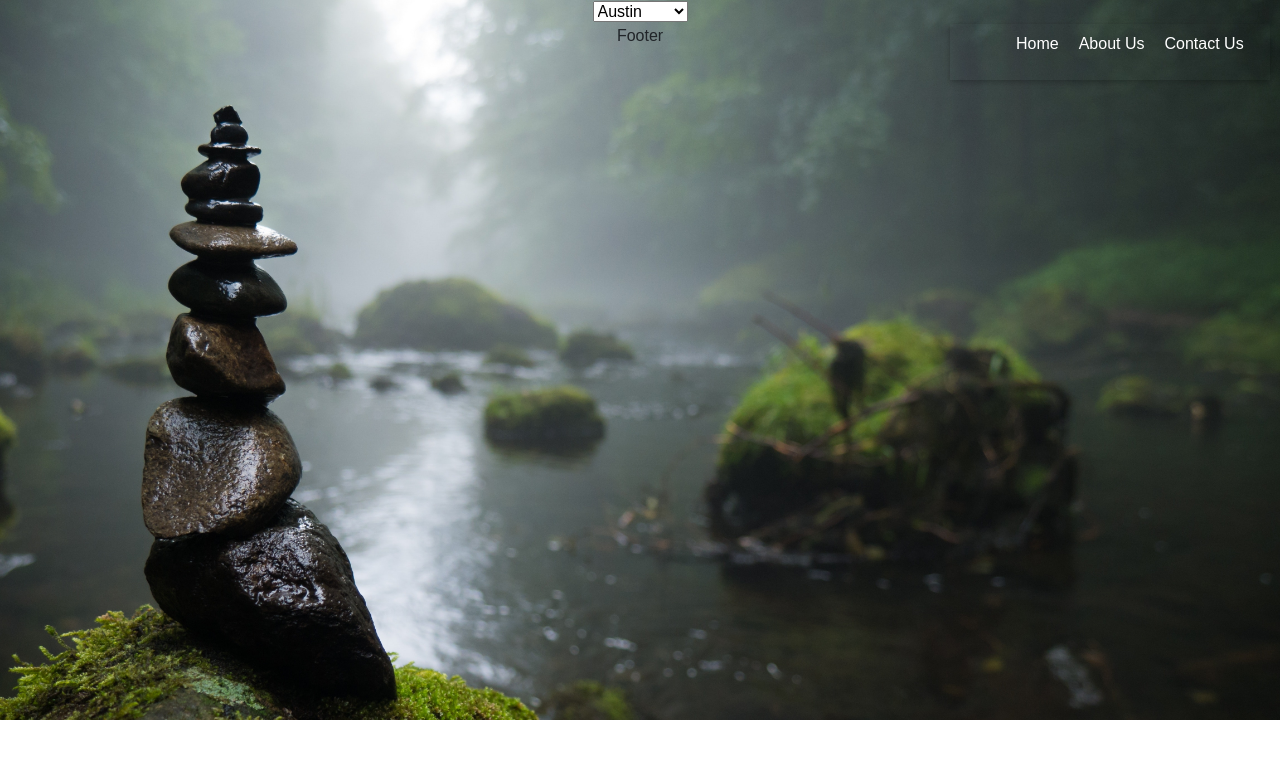
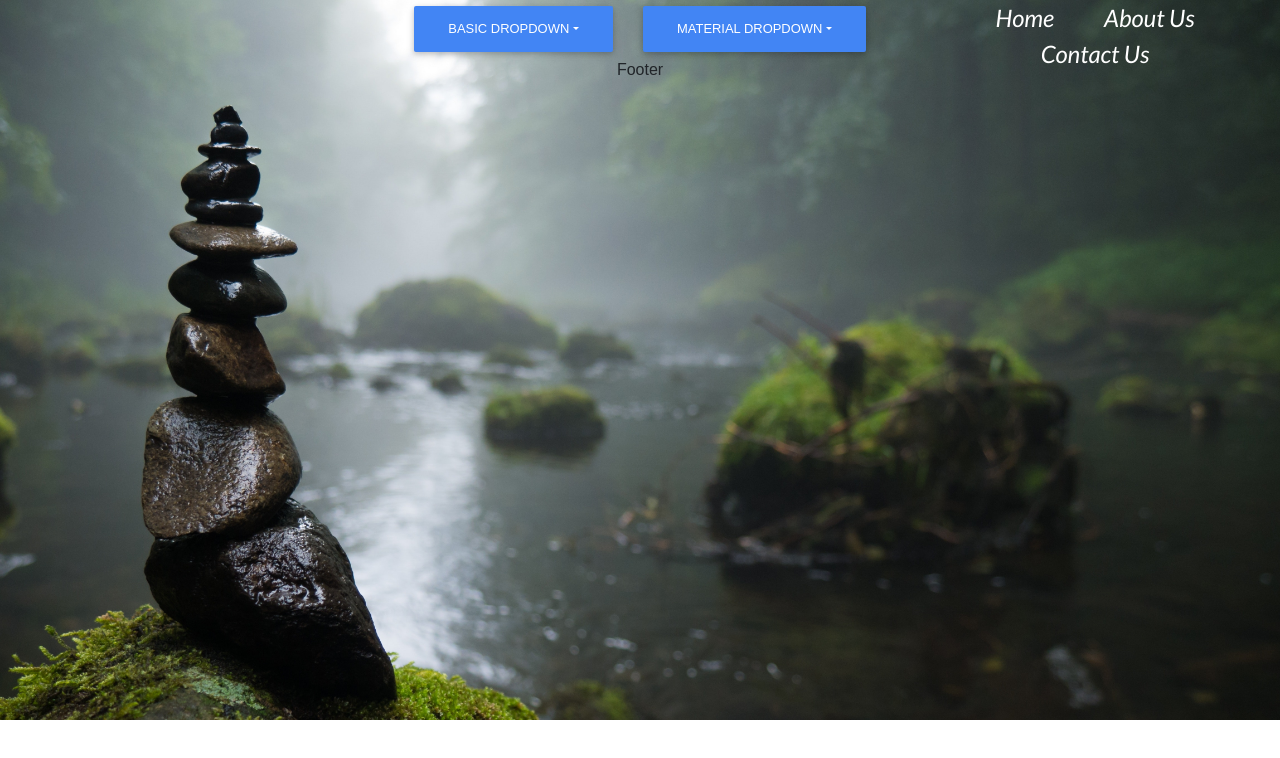
Before and after one commit to priyaamithun/weatherapp, a React (Create React App) app: page / in a window 1280 px wide. Shown: the top 758 px of the page. Built offline with nearby package versions, Linux system fonts and the light colour scheme.

Commit message:
update header

```diff
--- a/public/index.html
+++ b/public/index.html
@@ -10,6 +10,7 @@
     -->
     <link rel="manifest" href="%PUBLIC_URL%/manifest.json">
     <link rel="shortcut icon" href="%PUBLIC_URL%/favicon.ico">
+    <link href="https://fonts.googleapis.com/css?family=Lato:400,400i,700" rel="stylesheet">
     <!--
       Notice the use of %PUBLIC_URL% in the tags above.
       It will be replaced with the URL of the `public` folder during the build.
--- a/src/Weather/WeatherBody/WeatherBody.tsx
+++ b/src/Weather/WeatherBody/WeatherBody.tsx
@@ -13,14 +13,53 @@ export class WeatherBody extends React.Component<Props, {}> {
 
     public render() {
         let search = (
-                    <div>
-                        <select onChange={(e) => this.store.onWeatherselected(e)}>
-                            <option value="austin, us">Austin</option>
-                            <option value="london, uk">London</option>
-                            <option value="singapore, sg">Singapore</option>
-                        </select>
-                    </div>
-                    );
+                    // <div>
+                    //     <select onChange={(e) => this.store.onWeatherselected(e)}>
+                    //         <option value="austin, us">Austin</option>
+                    //         <option value="london, uk">London</option>
+                    //         <option value="singapore, sg">Singapore</option>
+                    //     </select>
+                    // </div>
+
+        <div
+         className="btn-group"
+        >
+        <button
+         className="btn btn-primary dropdown-toggle mr-4"
+         type="button"
+         data-toggle="dropdown"
+         aria-haspopup="true"
+         aria-expanded="false"
+        >Basic dropdown
+        </button>
+
+         <div className="dropdown-menu">
+         <a className="dropdown-item" href="#">Action</a>
+         <a className="dropdown-item" href="#">Another action</a>
+         <a className="dropdown-item" href="#">Something else here</a>
+         <div className="dropdown-divider" />
+  <a className="dropdown-item" href="#">Separated link</a>
+</div>
+
+<div className="dropdown">
+  <button
+   className="btn btn-primary dropdown-toggle"
+   type="button"
+   id="dropdownMenu1"
+   data-toggle="dropdown"
+   aria-haspopup="true"
+   aria-expanded="false"
+  >Material dropdown
+  </button>
+  <div className="dropdown-menu dropdown-primary">
+    <a className="dropdown-item" href="#">Action</a>
+    <a className="dropdown-item" href="#">Another action</a>
+    <a className="dropdown-item" href="#">Something else here</a>
+    <a className="dropdown-item" href="#">Something else here</a>
+   </div>
+   </div>
+        </div>
+);
         return (
         <div>
             {search}
--- a/src/Weather/WeatherBody/WeatherCard/WeatherCard.css
+++ b/src/Weather/WeatherBody/WeatherCard/WeatherCard.css
@@ -37,6 +37,8 @@ body{
 .button{
     background-color: #a58781;
     color:white;
+    left:280px;
+    position: absolute;
 }
 .button:hover{
     color:white;
--- a/src/Weather/WeatherBody/WeatherCard/WeatherCard.tsx
+++ b/src/Weather/WeatherBody/WeatherCard/WeatherCard.tsx
@@ -16,8 +16,9 @@ export class WeatherCard extends React.Component<Props, {}> {
     return (
       <div className="Card clearfix">
         <Col>
-          <button onClick={() => this.props.onClose(this.props.model.id)} className="button">X</button>
           <Card style={{width: '22rem'}} >
+          <button onClick={() => this.props.onClose(this.props.model.id)} className=" btn btn-sm button">X</button>
+
             <CardBody className="CardBody">
               <CardTitle>Weather Report</CardTitle>
               <CardText className="CardText">
--- a/src/Weather/WeatherHeader/WeatherHeader.css
+++ b/src/Weather/WeatherHeader/WeatherHeader.css
@@ -1,17 +1,80 @@
-.navbar{
+.nav{
     display: inline-block;
-    left:950px;
+    left:910px;
     position: absolute;
+font-family:'Lato', sans-serif;
+font-size:24px;
+font-weight:bolder;
+font-style: italic;
 
 }
 
 
-.navbar ul li{
+.nav ul li{
+
     list-style: none;
     color:white;
     display: inline;
-    margin:10px;
+    margin:10px 40px 10px 10px;
 }
+/* .nav ul li a{
+    color:white;
+    line-height: 50px;
+    height: 50px;
+    text-align: center;
+    width: 250px;
+    cursor: pointer;
+}
+a:hover::before{
+    opacity: 0 ;
+    transform: scale(0.5,0.5);
+}
+a:hover::after {
+    opacity: 1;
+    transform: scale(1,1);
+} */
+
+li a {
+    color: #FFF;
+    transition: all 0.5s;
+    position: relative;
+}
+li a:hover{
+    color:white;
+}
+li a::before {
+    content: '';
+    position: absolute;
+    top: 0;
+    left: 0;
+    width: 100%;
+    height: 100%;
+    z-index: 1;
+    transition: all 0.3s;
+}
+li a:hover::before {
+    opacity: 0 ;
+    transform: scale(0.5,0.5);
+}
+li a::after {
+    content: '';
+    position: absolute;
+    top: 0;
+    left: 0;
+    width: 100%;
+    height: 100%;
+    z-index: 1;
+    opacity: 0;
+    transition: all 0.3s;
+    border: 1px solid rgba(255,255,255,0.5);
+    transform: scale(1.8,1.8);
+}
+li a:hover::after {
+    opacity: 1;
+    transform: scale(1,1);
+
+}
+
 
 .clear:after {
     clear: both;
--- a/src/Weather/WeatherHeader/WeatherHeader.tsx
+++ b/src/Weather/WeatherHeader/WeatherHeader.tsx
@@ -6,11 +6,11 @@ export interface Props {
 export class WeatherHeader extends React.Component<Props, any> {
   public render() {
     return (
-      <div className="navbar clearfix">
+      <div className="nav clearfix">
         <ul>
-          <li>Home</li>
-          <li>About Us</li>
-          <li>Contact Us</li>
+          <li><a href="" >Home</a></li>
+          <li><a href="" >About Us</a></li>
+          <li><a href="" >Contact Us</a></li>
         </ul>
       </div>
     );
```
